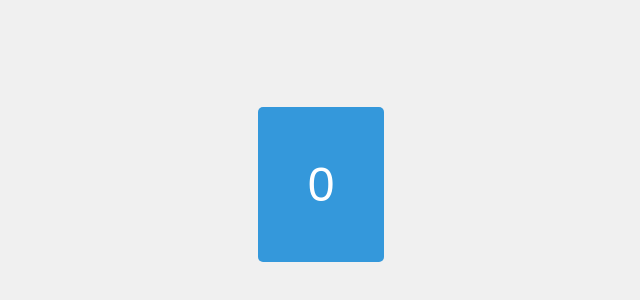
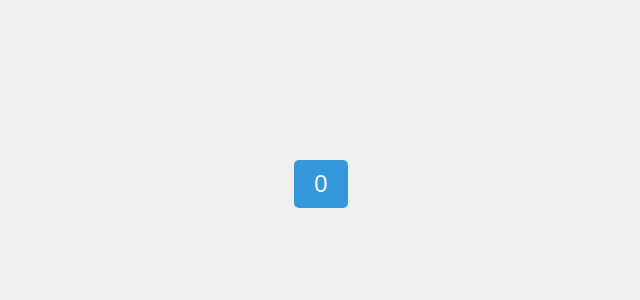
Before and after one commit to serojote/fungame, a plain HTML site: page index.html in a window 1280 px wide. Shown: the part 216-516 px from the top of the page, without its empty margins (319-959 px from the left). Drawn offline with Linux system fonts and the light colour scheme.

Commit message:
Update styles.css

```diff
--- a/styles.css
+++ b/styles.css
@@ -9,8 +9,8 @@ body {
 }
 
 button {
-  padding: 50px;
-  font-size: 48px;
+  padding: 10px 20px;
+  font-size: 24px;
   background-color: #3498db;
   color: #fff;
   border: none;
```
